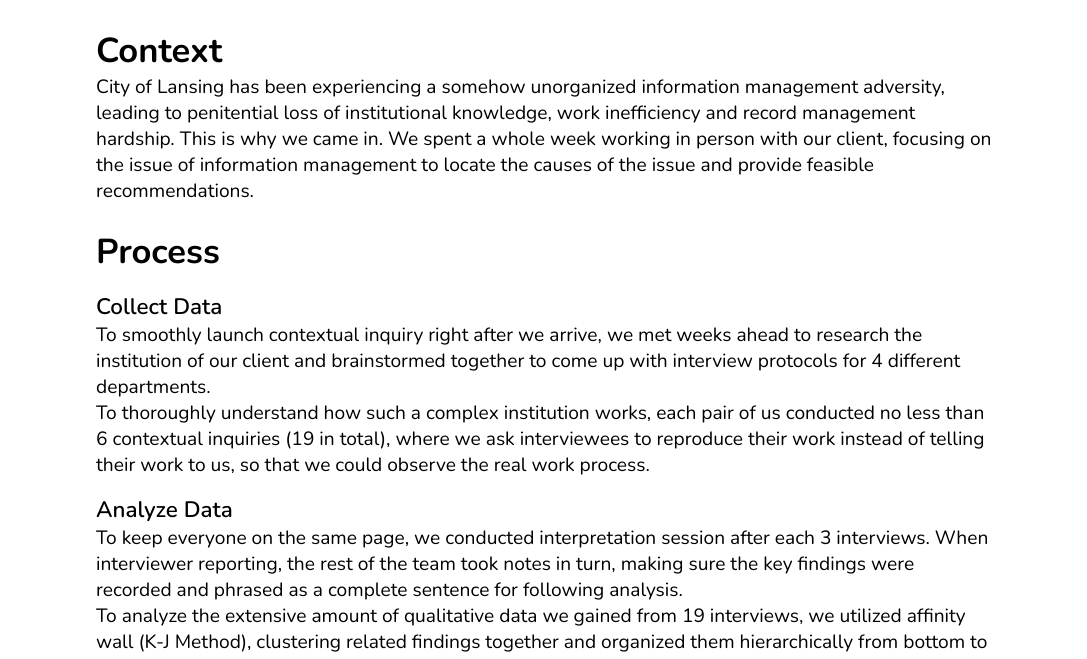
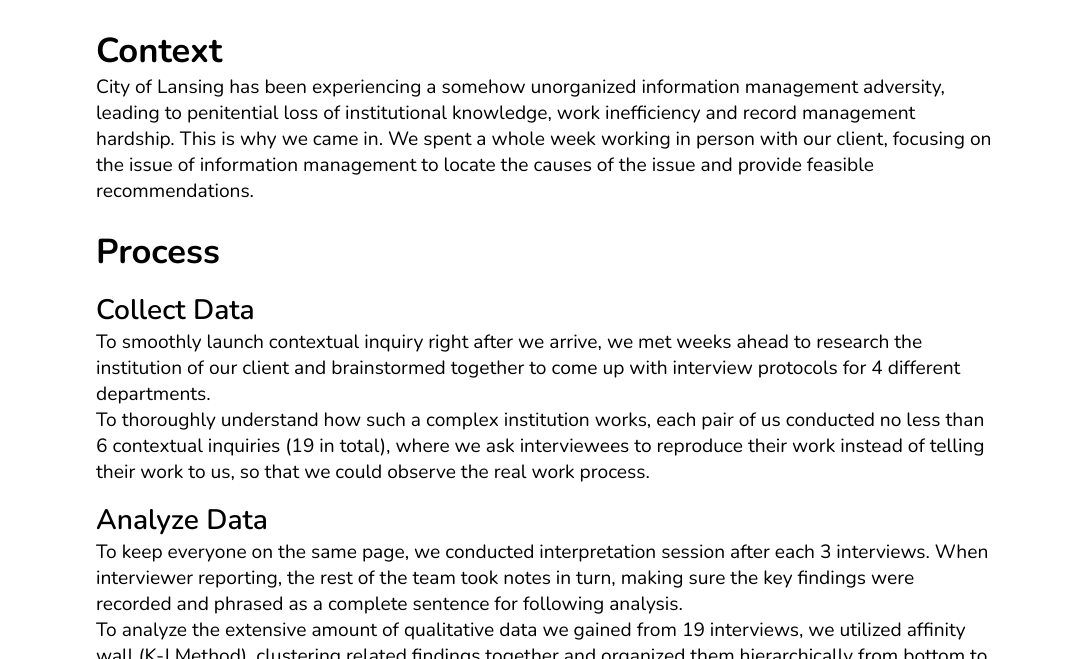
Before and after one commit to joymeng-umich/Portfolio, a plain HTML site: page portfolio/CIC.html in a window 1280 px wide. Shown: the part 1082-1741 px from the top of the page, without its empty margins (96-1183 px from the left). Drawn offline with nearby package versions, Linux system fonts and the light colour scheme.

Commit message:
impreved font size of h3

```diff
--- a/css/style.css
+++ b/css/style.css
@@ -673,7 +673,7 @@ section.text div.twocol p{
     }
 
     h3{
-        font-size:1.4rem
+        font-size:2.2vw;
     }
 
     #about{
```
